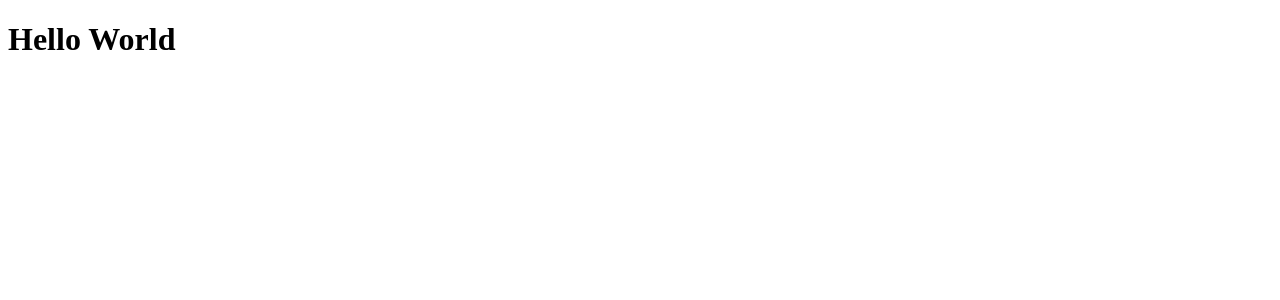
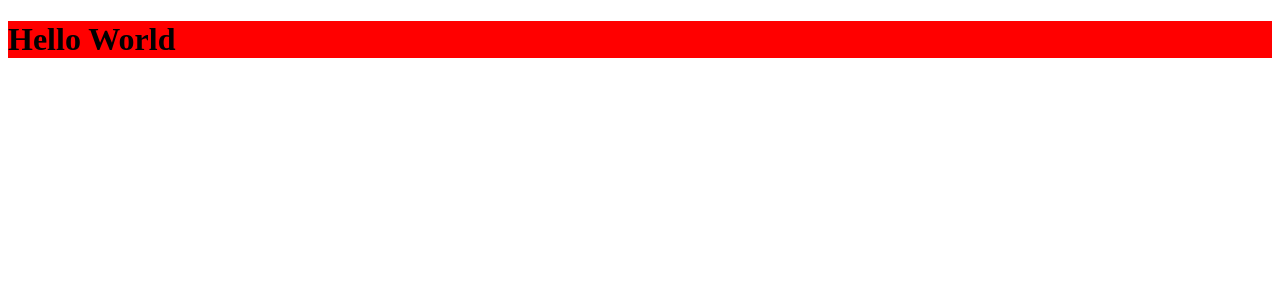
Before and after one commit to EdsonHenrique96/ignite_ed-news_app, a Next.js app: page / in a window 1280 px wide. Shown: the top 300 px of the page. Built offline with nearby package versions, Linux system fonts and the light colour scheme.

Commit message:
chore: configure sass

```diff
--- a/package.json
+++ b/package.json
@@ -10,7 +10,8 @@
   "dependencies": {
     "next": "10.1.3",
     "react": "17.0.2",
-    "react-dom": "17.0.2"
+    "react-dom": "17.0.2",
+    "sass": "^1.32.8"
   },
   "devDependencies": {
     "@types/node": "^14.14.37",
--- a/pages/_app.tsx
+++ /dev/null
@@ -1,5 +0,0 @@
-function MyApp({ Component, pageProps }) {
-  return <Component {...pageProps} />
-}
-
-export default MyApp
--- a/pages/index.tsx
+++ /dev/null
@@ -1,5 +0,0 @@
-export default function Home() {
-  return (
-    <h1>Hello World</h1>
-  )
-}
--- /dev/null
+++ b/src/pages/_app.tsx
@@ -0,0 +1,7 @@
+import { AppProps } from 'next/app';
+
+function MyApp({ Component, pageProps }: AppProps) {
+  return <Component {...pageProps} />
+}
+
+export default MyApp
--- /dev/null
+++ b/src/pages/index.tsx
@@ -0,0 +1,7 @@
+import styles from '../styles/global.module.scss';
+
+export default function Home() {
+  return (
+    <h1 className={styles.title} >Hello World</h1>
+  )
+}
--- /dev/null
+++ b/src/styles/global.module.scss
@@ -0,0 +1,3 @@
+.title {
+  background-color: red;
+}
```
Also changed, not shown: 1 other file (tests, documents, lock files or other folders).
